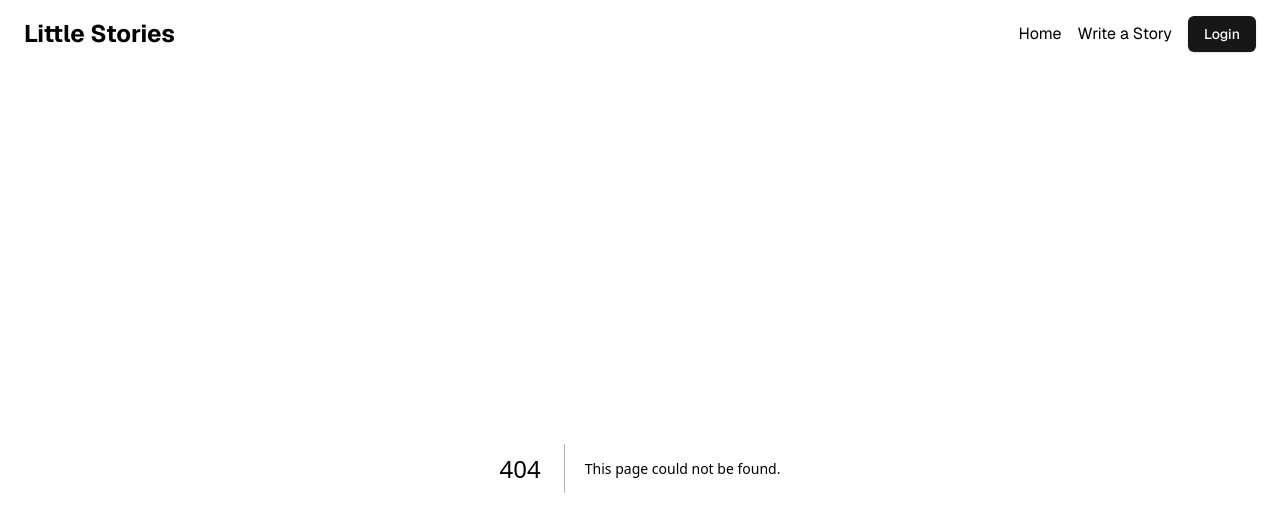
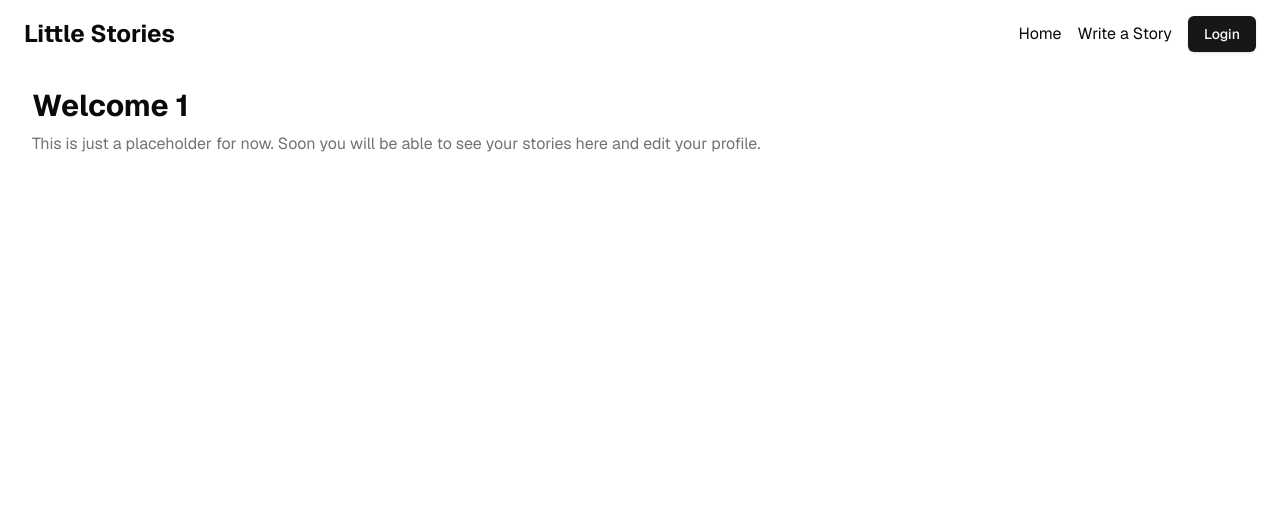
Before and after one commit to d3finit3lyahuman/little-stories, a Next.js app: page /users/1 in a window 1280 px wide. Before the commit this address had no page. Shown: the top 532 px of the page. Built offline with nearby package versions, Linux system fonts and the light colour scheme.

Commit message:
Minor tweaks and changes, also added a users profile, will be working on this next

```diff
--- a/app/page.tsx
+++ b/app/page.tsx
@@ -4,12 +4,13 @@ import { StoryGrid } from "@/components/story-grid"; // Import components
 import { PaginationControls } from "@/components/pagination-controls"; // Import components
 
 interface HomeProps {
-  searchParams: { page?: string };
+  searchParams: Promise<{ page?: string }>;
 }
 
 const ITEMS_PER_PAGE = 9;
 
-export default async function Home({ searchParams }: HomeProps) {
+export default async function Home(props: HomeProps) {
+  const searchParams = await props.searchParams;
   const supabase = createClient();
 
   // --- Data Fetching ---
--- /dev/null
+++ b/app/users/[username]/page.tsx
@@ -0,0 +1,18 @@
+
+
+export default async function Page({
+    params,
+} : {
+    params: { username: string };
+}) {
+    const {username} = await params;
+
+    return (
+        <div className="container mx-auto py-5">
+            <h1 className="mb-2 text-3xl font-bold">Welcome {username}</h1>
+            <p className="text-muted-foreground">
+                This is just a placeholder for now. Soon you will be able to see your stories here and edit your profile.
+            </p>
+        </div>
+    );
+}
--- a/components/story-grid.tsx
+++ b/components/story-grid.tsx
@@ -12,7 +12,8 @@ interface Story {
   story_id: string;
   title: string | null;
   content: string | null;
-  users: { username: string | null } | null; // Assuming users can be null
+  genre: string[]; // Genre information as an array of strings
+  users: { username: string | null } | null;
 }
 
 interface StoryGridProps {
@@ -28,7 +29,6 @@ export function StoryGrid({ stories }: StoryGridProps) {
     <div className="grid gap-6 md:grid-cols-2 lg:grid-cols-3">
       {stories.map((story) => (
         <Card key={story.story_id}>
-          {/* ... Card content using story data ... */}
           <CardHeader>
             <CardTitle>{story.title || "Untitled Story"}</CardTitle>
           </CardHeader>
@@ -36,11 +36,18 @@ export function StoryGrid({ stories }: StoryGridProps) {
             <p className="line-clamp-3 text-sm text-muted-foreground">
               {story.content || "No preview available."}
             </p>
+            <div className="mt-2">
+              <p className="text-xs text-gray-500">
+                Genre: {story.genre && story.genre.length > 0 ? story.genre.join(', ') : "N/A"}
+              </p>
+            </div>
           </CardContent>
           <CardFooter className="flex items-center justify-between">
-            <p className="text-sm text-gray-600">
-              By {story.users?.username || "Unknown Author"}
-            </p>
+            <Link href={`/users/${story.users?.username}`} className="flex items-center space-x-2">
+              <p className="text-sm text-gray-600">
+                By {story.users?.username || "Unknown Author"}
+              </p>
+            </Link>
             <Link href={`/stories/${story.story_id}`}>
               <Button variant="outline" size="sm">
                 Read More
```
